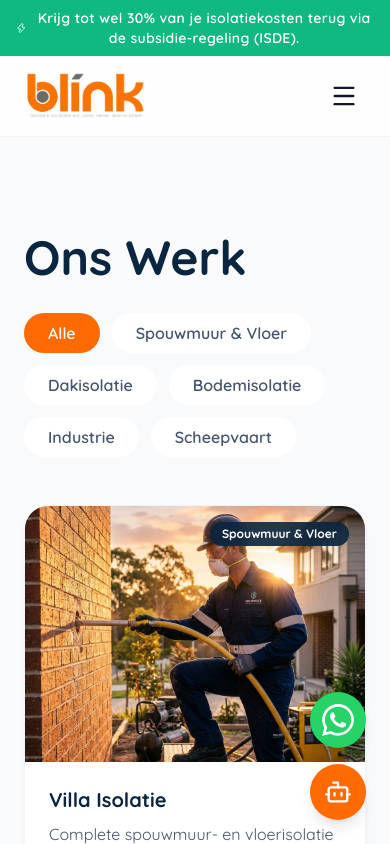
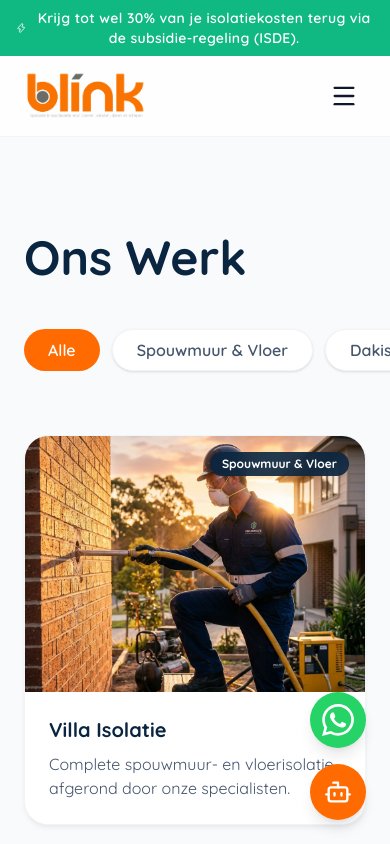
Before and after one commit to viesatomenjoep-ops/blink-spuitisolatie, a React (Vite) app: page /ons-werk in a window 390 px wide. Shown: the top 844 px of the page. Built offline with nearby package versions, Linux system fonts and the light colour scheme.

Commit message:
feat: make Ons Werk category selector sticky and horizontally scrollable on mobile

```diff
--- a/src/pages/OnsWerk.tsx
+++ b/src/pages/OnsWerk.tsx
@@ -24,12 +24,12 @@
       >
         Ons Werk
       </motion.h1>
-      <div className="flex flex-wrap gap-3 mb-12">
+      <div className="flex md:flex-wrap gap-3 mb-12 sticky top-20 z-40 bg-brand-light/95 backdrop-blur-md py-4 -mx-6 px-6 md:mx-0 md:px-0 md:bg-transparent md:backdrop-blur-none overflow-x-auto scroll-smooth [&::-webkit-scrollbar]:hidden [-ms-overflow-style:none] [scrollbar-width:none]">
         {categories.map((category) => (
           <button
             key={category}
             onClick={() => setActiveCategory(category)}
-            className={`px-6 py-2 rounded-full font-semibold transition-all relative ${activeCategory === category ? 'text-white' : 'bg-white text-slate-600 hover:bg-slate-50'}`}
+            className={`shrink-0 whitespace-nowrap px-6 py-2 rounded-full font-semibold transition-all relative ${activeCategory === category ? 'text-white' : 'bg-white text-slate-600 hover:bg-slate-50 shadow-sm border border-slate-100'}`}
           >
             {activeCategory === category && (
               <motion.div
```
